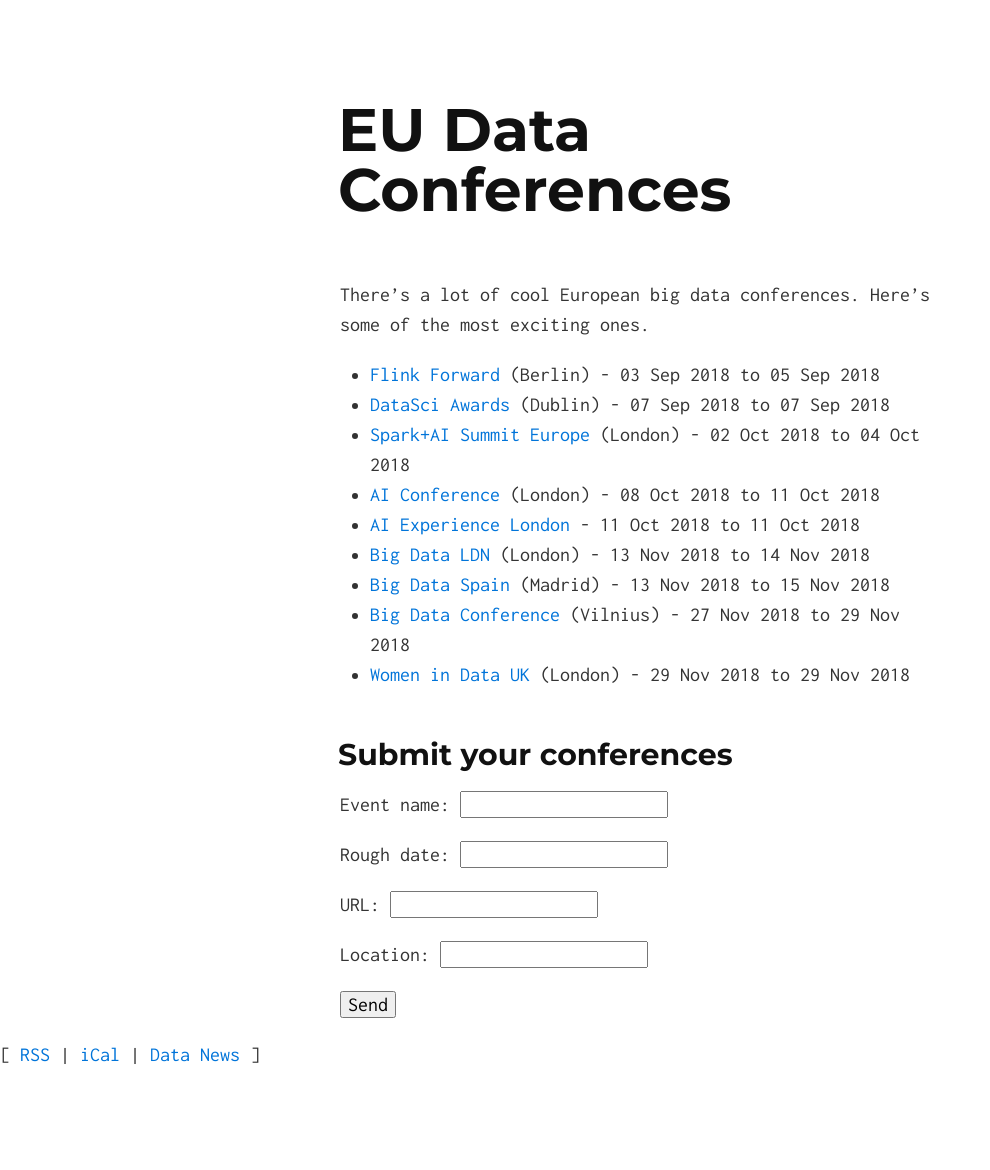
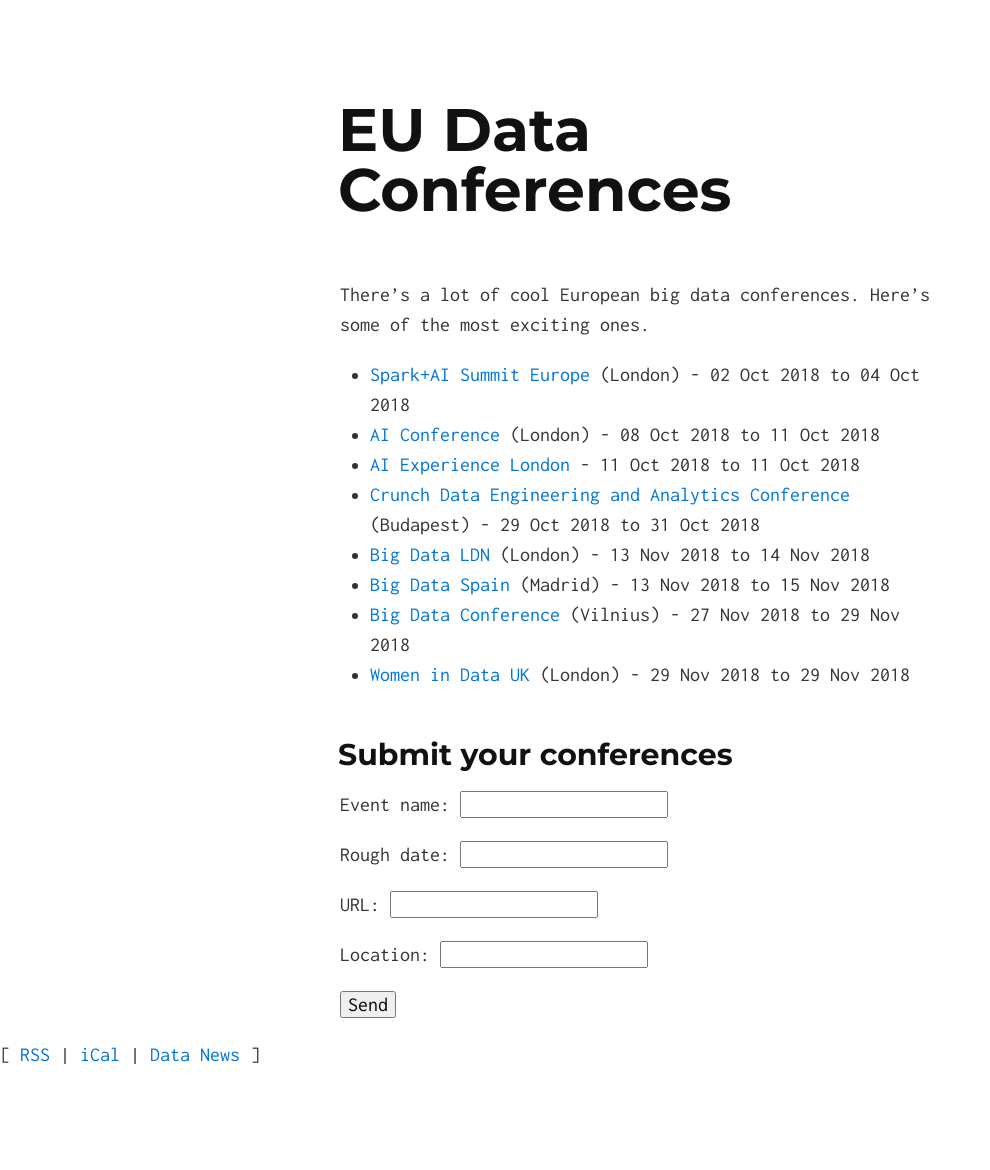
Before and after one commit to eudataconf/eudataconf, a Jekyll site: the page built from index.md, in a window 1280 px wide. Shown: the whole page, without its empty margins (0-990 px from the left). Built offline with Jekyll 4.4.1, drawn with Linux system fonts in a browser that asks for light colours; a script that is not in the unit is left out.

Commit message:
Update conferences.yml

```diff
--- a/_data/conferences.yml
+++ b/_data/conferences.yml
@@ -1,18 +1,4 @@
 conferences:
-  - enddate: '2018-09-05'
-    location: Berlin
-    name: Flink Forward
-    roughdate: 3-5 September 2018
-    startdate: '2018-09-03'
-    uid: 30
-    uri: 'https://berlin.flink-forward.org/'
-  - enddate: '2018-09-07'
-    location: Dublin
-    name: DataSci Awards
-    roughdate: 7 September 2018
-    startdate: '2018-09-07'
-    uid: 20
-    uri: 'https://www.datsciawards.ie/'
   - enddate: 2018-10-04T00:00:00.000Z
     location: London
     name: Spark+AI Summit Europe
@@ -33,6 +19,13 @@
     startdate: '2018-10-11'
     uid: 36
     uri: 'https://www.datarobot.com/ai-experience/london-2018/'
+  - enddate: '2018-10-31'
+    location: Budapest
+    roughdate: 29-31 October 2018
+    startdate: '2018-10-29'
+    uid: 37
+    uri: 'https://crunchconf.com/'
+    name: Crunch Data Engineering and Analytics Conference
   - enddate: '2018-11-14'
     location: London
     name: Big Data LDN
```
